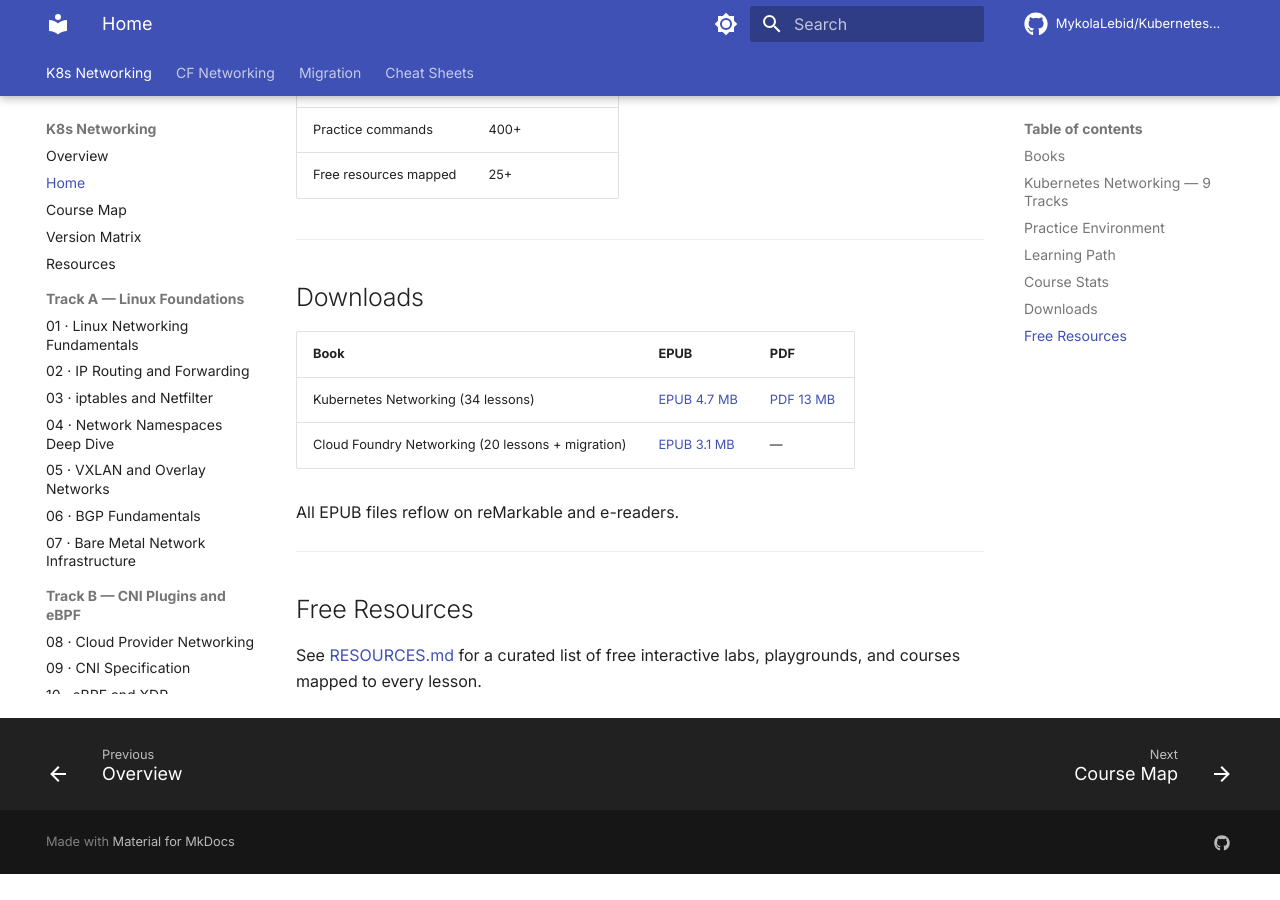
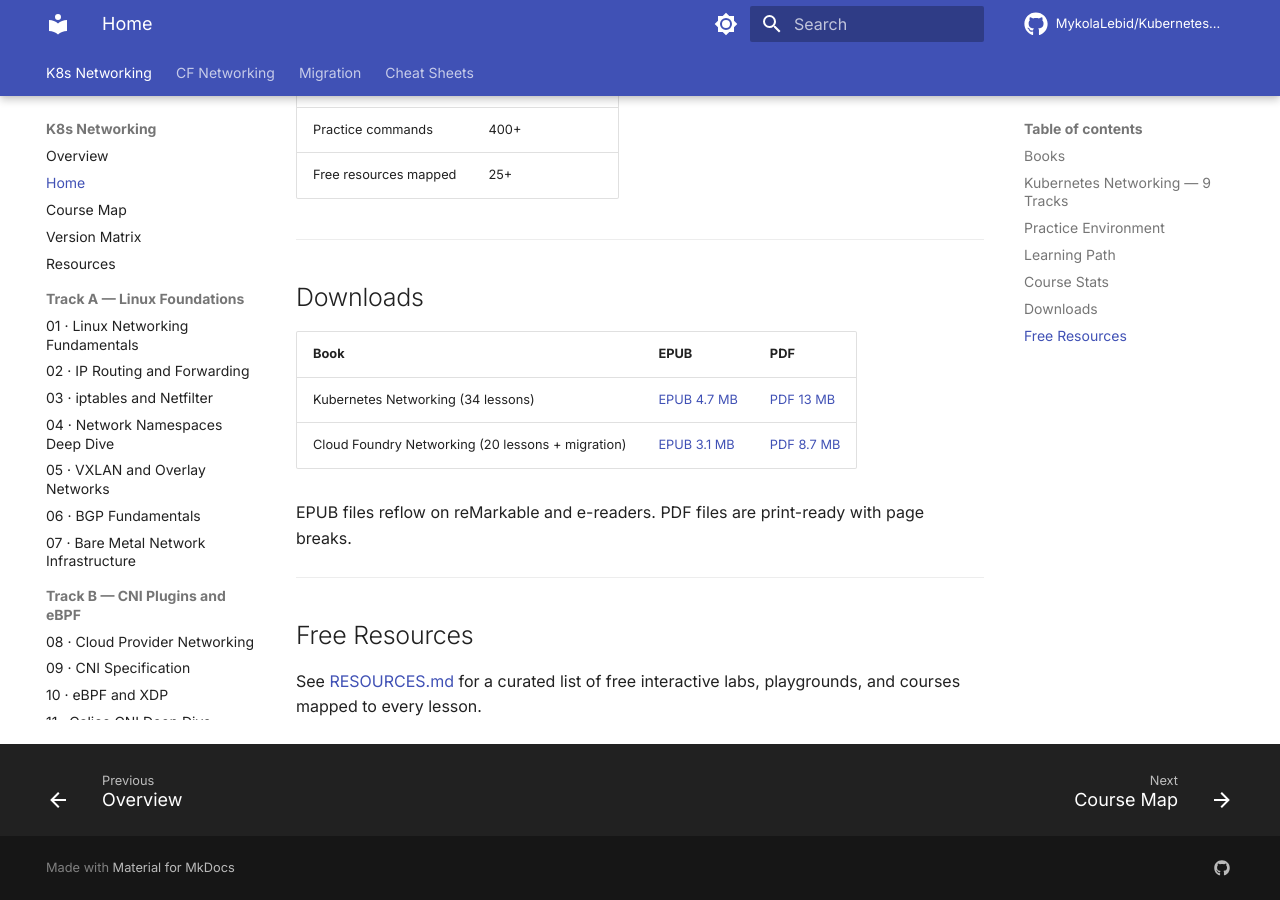
Before and after one commit to MykolaLebid/Kubernetes_networking_engineering, an MkDocs documentation site: the page built from docs/index.md, in a window 1280 px wide and 900 px high, scrolled down 2479 px. Built offline with MkDocs 1.6.1 and Material for MkDocs 9.7.7, drawn with Linux system fonts in a browser that asks for light colours; comment, search, counter and statistics services are not loaded; before the commit the page ends 3353 px from its top, so only the background shows below that.

Commit message:
Add CF Networking PDF and render script
- render-cf-pdf.sh: builds cf-networking.pdf from docs/cf/ (20 lessons),
  docs/migration/, and docs/shared/ — 63 Mermaid diagrams, page breaks via typst
- cf-networking.pdf: 8.7 MB, print-ready
- docs/index.md: downloads table now has EPUB + PDF for both courses

```diff
--- a/docs/index.md
+++ b/docs/index.md
@@ -118,9 +118,9 @@ flowchart LR
 | Book | EPUB | PDF |
 |------|------|-----|
 | Kubernetes Networking (34 lessons) | [EPUB 4.7 MB](https://github.com/MykolaLebid/Kubernetes_networking_engineering/raw/main/kubernetes-network-engineering.epub) | [PDF 13 MB](https://github.com/MykolaLebid/Kubernetes_networking_engineering/raw/main/kubernetes-network-engineering.pdf) |
-| Cloud Foundry Networking (20 lessons + migration) | [EPUB 3.1 MB](https://github.com/MykolaLebid/Kubernetes_networking_engineering/raw/main/cf-networking.epub) | — |
+| Cloud Foundry Networking (20 lessons + migration) | [EPUB 3.1 MB](https://github.com/MykolaLebid/Kubernetes_networking_engineering/raw/main/cf-networking.epub) | [PDF 8.7 MB](https://github.com/MykolaLebid/Kubernetes_networking_engineering/raw/main/cf-networking.pdf) |
 
-All EPUB files reflow on reMarkable and e-readers.
+EPUB files reflow on reMarkable and e-readers. PDF files are print-ready with page breaks.
 
 ---
 
```
Also changed, not shown: 2 other files.
